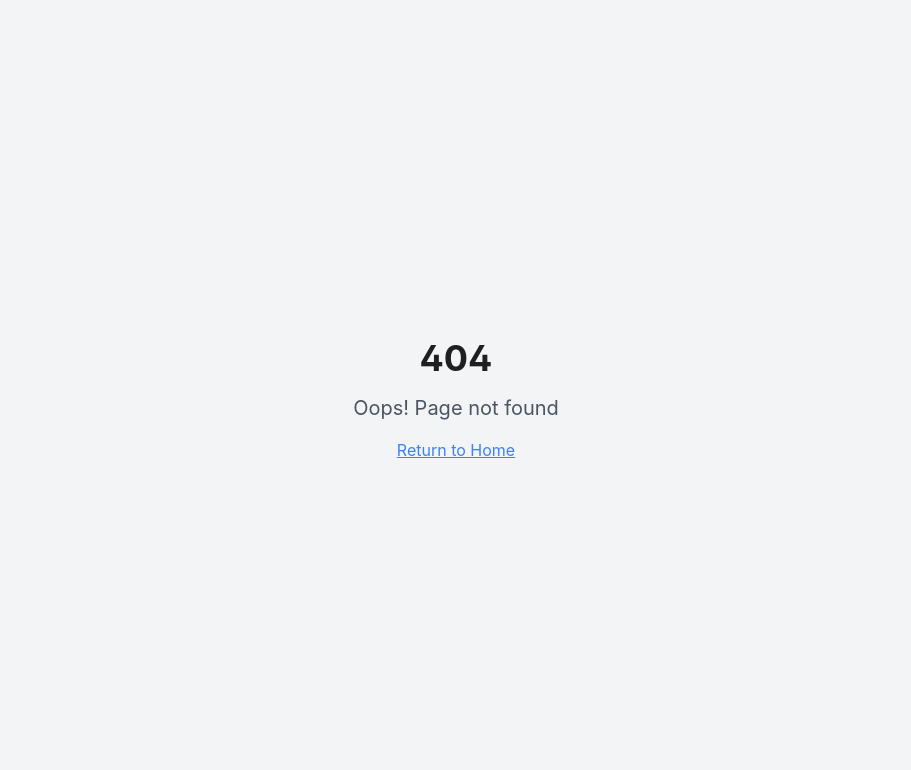
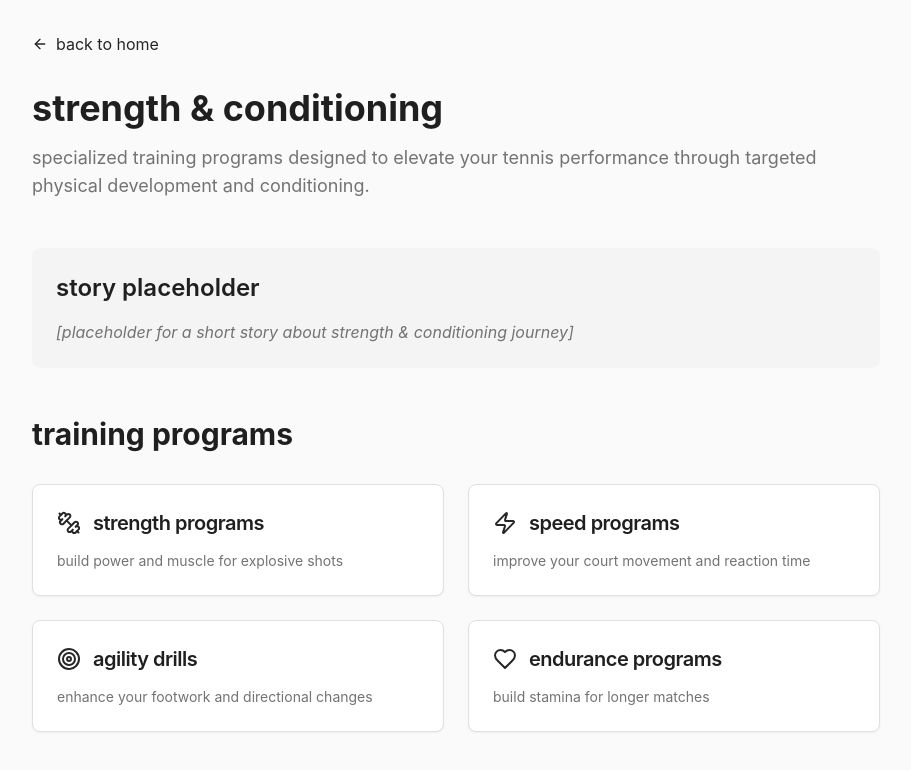
Before and after one commit to meknazee/ziad-website, a React (Vite) app: page /strength-conditioning in a window 1280 px wide. Before the commit this address had no page. Shown: the top 770 px of the page, without its empty margins (184-1095 px from the left). Built offline with nearby package versions, Linux system fonts and the light colour scheme.

Commit message:
Add S&C subsection to Tennis Coaching
Add a new subsection for Strength & Conditioning to the Tennis Coaching section. This subsection will link to a new page with an introductory paragraph, a placeholder for a short story, and a list of programs including strength, speed, agility, and endurance.

```diff
--- a/src/App.tsx
+++ b/src/App.tsx
@@ -4,6 +4,7 @@ import { TooltipProvider } from "@/components/ui/tooltip";
 import { QueryClient, QueryClientProvider } from "@tanstack/react-query";
 import { BrowserRouter, Routes, Route } from "react-router-dom";
 import Index from "./pages/Index";
+import StrengthConditioning from "./pages/StrengthConditioning";
 import NotFound from "./pages/NotFound";
 
 const queryClient = new QueryClient();
@@ -16,6 +17,7 @@ const App = () => (
       <BrowserRouter>
         <Routes>
           <Route path="/" element={<Index />} />
+          <Route path="/strength-conditioning" element={<StrengthConditioning />} />
           {/* ADD ALL CUSTOM ROUTES ABOVE THE CATCH-ALL "*" ROUTE */}
           <Route path="*" element={<NotFound />} />
         </Routes>
--- a/src/components/TennisCoachingSection.tsx
+++ b/src/components/TennisCoachingSection.tsx
@@ -29,6 +29,11 @@ export const TennisCoachingSection = () => {
                 tools to help you get better on the court
               </CardDescription>
             </CardHeader>
+            <CardContent>
+              <a href="/strength-conditioning" className="inline-flex items-center text-primary hover:underline">
+                view programs →
+              </a>
+            </CardContent>
           </Card>
         </div>
       </div>
--- /dev/null
+++ b/src/pages/StrengthConditioning.tsx
@@ -0,0 +1,81 @@
+import { ArrowLeft, Dumbbell, Zap, Target, Heart } from "lucide-react";
+import { Link } from "react-router-dom";
+import { Card, CardContent, CardDescription, CardHeader, CardTitle } from "@/components/ui/card";
+
+const StrengthConditioning = () => {
+  const programs = [
+    {
+      title: "strength programs",
+      description: "build power and muscle for explosive shots",
+      icon: Dumbbell,
+    },
+    {
+      title: "speed programs",
+      description: "improve your court movement and reaction time",
+      icon: Zap,
+    },
+    {
+      title: "agility drills",
+      description: "enhance your footwork and directional changes",
+      icon: Target,
+    },
+    {
+      title: "endurance programs",
+      description: "build stamina for longer matches",
+      icon: Heart,
+    },
+  ];
+
+  return (
+    <div className="min-h-screen bg-background">
+      <div className="max-w-4xl mx-auto px-6 py-8">
+        <Link to="/" className="inline-flex items-center text-primary hover:underline mb-8">
+          <ArrowLeft className="w-4 h-4 mr-2" />
+          back to home
+        </Link>
+
+        <header className="mb-12">
+          <h1 className="text-4xl font-bold text-foreground mb-4">strength & conditioning</h1>
+          <p className="text-lg text-muted-foreground">
+            specialized training programs designed to elevate your tennis performance through targeted physical development and conditioning.
+          </p>
+        </header>
+
+        <section className="mb-12">
+          <div className="bg-muted/50 rounded-lg p-6">
+            <h2 className="text-2xl font-semibold text-foreground mb-4">story placeholder</h2>
+            <p className="text-muted-foreground italic">
+              [placeholder for a short story about strength & conditioning journey]
+            </p>
+          </div>
+        </section>
+
+        <section>
+          <h2 className="text-3xl font-bold text-foreground mb-8">training programs</h2>
+          <div className="grid md:grid-cols-2 gap-6">
+            {programs.map((program, index) => {
+              const Icon = program.icon;
+              return (
+                <Card key={index} className="group hover:shadow-lg transition-shadow duration-300">
+                  <CardHeader>
+                    <div className="flex items-center mb-2">
+                      <Icon className="w-6 h-6 text-primary mr-3" />
+                      <CardTitle className="text-xl group-hover:text-primary transition-colors">
+                        {program.title}
+                      </CardTitle>
+                    </div>
+                    <CardDescription>
+                      {program.description}
+                    </CardDescription>
+                  </CardHeader>
+                </Card>
+              );
+            })}
+          </div>
+        </section>
+      </div>
+    </div>
+  );
+};
+
+export default StrengthConditioning;
```
